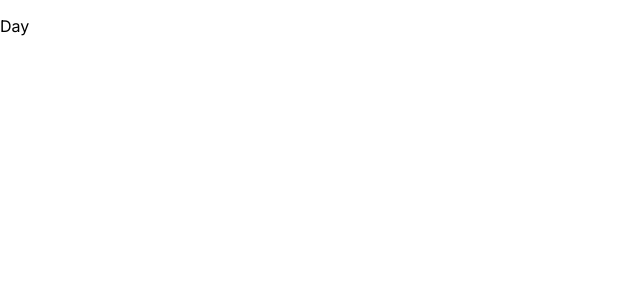
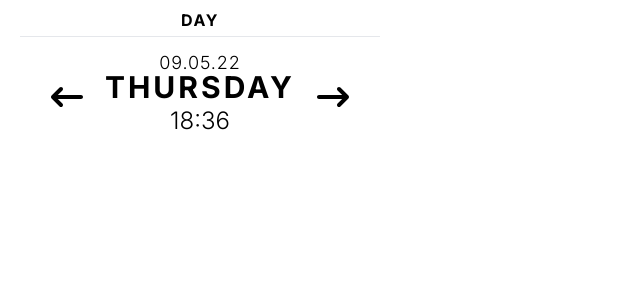
Before and after one commit to lorenzgruber/Time-Tracker-Chrome-Extension, a React (Create React App) app: page / in a window 1280 px wide. Shown: the top 300 px of the page, without its empty margins (0-640 px from the left). Built offline with nearby package versions, Linux system fonts and the light colour scheme.

Commit message:
display current day

```diff
--- /dev/null
+++ b/postcss.config.js
@@ -0,0 +1,6 @@
+module.exports = {
+  plugins: {
+    tailwindcss: {},
+    autoprefixer: {},
+  },
+}
--- a/src/App.tsx
+++ b/src/App.tsx
@@ -1,5 +1,6 @@
 import { useEffect, useState } from "react";
-import { IDay } from "./models/Day";
+import Header from "./components/Header";
+import { Day, IDay } from "./models/Day";
 import DayPage from "./pages/DayPage";
 
 export default function App() {
@@ -7,5 +8,30 @@ export default function App() {
   const [currentDay, setCurrentDay] = useState<IDay>();
   const [displayDay, setDisplayDay] = useState<boolean>(true);
 
-  return <>{displayDay && <DayPage />}</>;
+  useEffect(() => {
+    getCurrentDay();
+  }, []);
+
+  function getCurrentDay() {
+    const day = new Day(new Date());
+    setDays((prevDays) => [...prevDays, day]);
+    setCurrentDay(day);
+  }
+
+  function toggleDisplay() {
+    setDisplayDay((prevDisplayDay) => !prevDisplayDay);
+  }
+
+  function flipDay(direction: number) {
+    console.log("flip day " + direction);
+  }
+
+  return (
+    <>
+      <Header displayDay={displayDay} handleClick={toggleDisplay} />
+      <main className="mt-5">
+        {displayDay && <DayPage day={currentDay} flipDay={flipDay} />}
+      </main>
+    </>
+  );
 }
--- /dev/null
+++ b/src/components/Clock.tsx
@@ -0,0 +1,29 @@
+import { useEffect, useState } from "react";
+
+interface IProps {
+  className?: string;
+}
+
+export default function Clock({ className }: IProps) {
+  const [time, setTime] = useState<string>(getCurrentTimeString());
+
+  useEffect(() => {
+    const interval = setInterval(() => {
+      setTime(getCurrentTimeString());
+    }, 1000);
+
+    return () => {
+      clearInterval(interval);
+    };
+  }, []);
+
+  function getCurrentTimeString() {
+    const date = new Date();
+    const hh = date.getHours().toString().padStart(2, "0");
+    const mm = date.getMinutes().toString().padStart(2, "0");
+    //const ss = date.getSeconds().toString().padStart(2, "0");
+    return `${hh}:${mm}`;
+  }
+
+  return <div className={`clock ${className}`}>{time}</div>;
+}
--- /dev/null
+++ b/src/components/Header.tsx
@@ -0,0 +1,18 @@
+interface IProps {
+  displayDay: boolean;
+  handleClick: Function;
+}
+
+export default function Header({ displayDay, handleClick }: IProps) {
+  return (
+    <header className="px-5">
+      <h3
+        className="text-center uppercase mb-1 mt-2 tracking-widest font-bold cursor-pointer"
+        onClick={() => handleClick()}
+      >
+        {displayDay ? "Day" : "Week"}
+      </h3>
+      <hr></hr>
+    </header>
+  );
+}
--- a/src/index.css
+++ b/src/index.css
@@ -1,3 +1,7 @@
+@tailwind base;
+@tailwind components;
+@tailwind utilities;
+
 body {
   margin: 0;
   width: 400px;
--- a/src/index.tsx
+++ b/src/index.tsx
@@ -4,10 +4,6 @@ import "./index.css";
 import App from "./App";
 
 const root = ReactDOM.createRoot(
-  document.getElementById('root') as HTMLElement
+  document.getElementById("root") as HTMLElement
 );
-root.render(
-  <React.StrictMode>
-    <App />
-  </React.StrictMode>
-);
+root.render(<App />);
--- a/src/models/Day.ts
+++ b/src/models/Day.ts
@@ -3,6 +3,9 @@ import { ITimeFrame } from "./TimeFrame";
 export interface IDay {
   date: Date;
   timeFrames: ITimeFrame[];
+
+  getWeekDay(): string;
+  getDateString(): string;
 }
 
 export class Day implements IDay {
@@ -13,4 +16,24 @@ export class Day implements IDay {
     this.date = date;
     this.timeFrames = [];
   }
+
+  getWeekDay(): string {
+    const weekdays = [
+      "Monday",
+      "Tuesday",
+      "Wednesday",
+      "Thursday",
+      "Friday",
+      "Saturday",
+      "Sunday",
+    ];
+    return weekdays[this.date.getDay() - 1];
+  }
+
+  getDateString(): string {
+    const yy = this.date.getFullYear().toString().slice(-2);
+    const mm = this.date.getMonth().toString().padStart(2, "0");
+    const dd = this.date.getDate().toString().padStart(2, "0");
+    return `${dd}.${mm}.${yy}`;
+  }
 }
--- a/src/pages/DayPage.tsx
+++ b/src/pages/DayPage.tsx
@@ -1,8 +1,41 @@
 import { useState } from "react";
+import Clock from "../components/Clock";
 import { IDay } from "../models/Day";
+import { FontAwesomeIcon } from "@fortawesome/react-fontawesome";
+import {
+  faArrowLeftLong,
+  faArrowRightLong,
+} from "@fortawesome/free-solid-svg-icons";
 
-export default function DayPage() {
-  const [day, setDay] = useState<IDay>();
+interface IProps {
+  day?: IDay;
+  flipDay: Function;
+}
 
-  return <p>Day</p>;
+export default function DayPage({ day, flipDay }: IProps) {
+  return (
+    <div className="flex flex-row items-center justify-around px-10">
+      <FontAwesomeIcon
+        className="cursor-pointer"
+        onClick={() => flipDay(-1)}
+        icon={faArrowLeftLong}
+        size={"2x"}
+      />
+      <div className="flex flex-col justify-center items-center">
+        <h3 className="-my-2 font-thin text-lg tracking-wider">
+          {day?.getDateString()}
+        </h3>
+        <h1 className="my-0 font-bold text-3xl uppercase tracking-widest">
+          {day?.getWeekDay()}
+        </h1>
+        <Clock className="my-0 font-thin text-2xl" />
+      </div>
+      <FontAwesomeIcon
+        className="cursor-pointer"
+        onClick={() => flipDay(1)}
+        icon={faArrowRightLong}
+        size={"2x"}
+      />
+    </div>
+  );
 }
--- /dev/null
+++ b/tailwind.config.js
@@ -0,0 +1,8 @@
+/** @type {import('tailwindcss').Config} */
+module.exports = {
+  content: ["./src/**/*.{js,jsx,ts,tsx}"],
+  theme: {
+    extend: {},
+  },
+  plugins: [],
+};
```
Also changed, not shown: package.json (+8 -0 lines), 1 other file (tests, documents, lock files or other folders).
